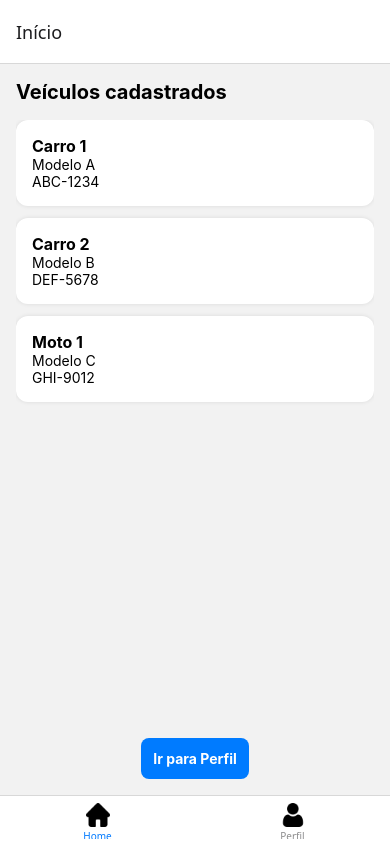
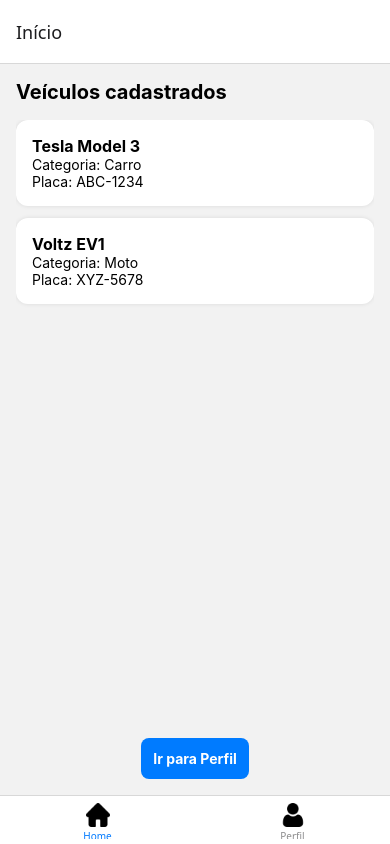
Before and after one commit to EduHoff/NeoCharge, a React Native app: screen /HomeScreen in a window 390 px wide. Built offline with nearby package versions, Linux system fonts and the light colour scheme.

Commit message:
usando veículos registrados no UserContext

```diff
--- a/App.tsx
+++ b/App.tsx
@@ -4,7 +4,7 @@ import { Image } from "react-native";
 
 import { UserProvider } from "./UserContext";
 import { PerfilScreen } from "./screens/PerfilScreen";
-import { HomeStack } from "./HomeStack"; // <-- adiciona isso
+import { HomeStack } from "./HomeStack";
 import { styles } from "./styles";
 
 const Tab = createBottomTabNavigator();
@@ -16,9 +16,9 @@ export default function App() {
         <Tab.Navigator>
           <Tab.Screen
             name="Home"
-            component={HomeStack} // <-- agora o Home usa o Stack
+            component={HomeStack}
             options={{
-              headerShown: false, // oculta o cabeçalho duplicado
+              headerShown: false,
               tabBarIcon: () => (
                 <Image source={require("./assets/home.png")} style={styles.icon_tab_styles} />
               ),
--- a/UserContext.tsx
+++ b/UserContext.tsx
@@ -1,5 +1,6 @@
 import React, { createContext, useState, ReactNode, useEffect } from "react";
 import { Usuario } from "./entities/Usuario";
+import { Veiculo } from "./entities/Veiculo";
 
 type UserContextType = {
   user: Usuario | null;
@@ -19,14 +20,24 @@ export function UserProvider({ children }: ProviderProps) {
   const [user, setUser] = useState<Usuario | null>(null);
 
   useEffect(() => {
-    const usuarioInicial = new Usuario(
+    const tamplateUser = new Usuario(
       "Fulano Beltrano de Sicrano",
       "fulanobeltranodesicrano@email.com",
       "111.111.111-11",
       require("./assets/default_profile.png")
     );
-    setUser(usuarioInicial);
+    setUser(tamplateUser);
+
+    const carro = new Veiculo("Tesla", "Model 3", 2023, "ABC-1234", "Preto", "Carro", 75, 40);
+    const moto = new Veiculo("Voltz", "EV1", 2022, "XYZ-5678", "Vermelha", "Moto", 5, 3);
+
+    tamplateUser.adicionarVeiculo(carro);
+    tamplateUser.adicionarVeiculo(moto);
+
+
   }, []);
+
+
 
   return (
     <UserContext.Provider value={{ user, setUser }}>
--- a/screens/HomeScreen.tsx
+++ b/screens/HomeScreen.tsx
@@ -1,12 +1,10 @@
 import { View, Text, TouchableOpacity, FlatList } from "react-native";
-
-const veiculos = [
-  { id: "1", nome: "Carro 1", modelo: "Modelo A", placa: "ABC-1234" },
-  { id: "2", nome: "Carro 2", modelo: "Modelo B", placa: "DEF-5678" },
-  { id: "3", nome: "Moto 1", modelo: "Modelo C", placa: "GHI-9012" },
-];
+import { useContext } from "react";
+import { UserContext } from "../UserContext";
 
 export function HomeScreen({ navigation }: any) {
+  const { user } = useContext(UserContext);
+
   return (
     <View style={{ flex: 1, padding: 16, backgroundColor: "#f2f2f2" }}>
       <Text style={{ fontSize: 20, fontWeight: "bold", marginBottom: 16 }}>
@@ -15,8 +13,8 @@ export function HomeScreen({ navigation }: any) {
 
       {/* LISTA DE CAIXAS */}
       <FlatList
-        data={veiculos}
-        keyExtractor={(item) => item.id}
+        data={user?.veiculos || []}
+        keyExtractor={(item) => item.placa}
         renderItem={({ item }) => (
           <TouchableOpacity
             onPress={() => navigation.navigate("VehicleDetails", { veiculo: item })}
@@ -31,9 +29,11 @@ export function HomeScreen({ navigation }: any) {
               elevation: 2,
             }}
           >
-            <Text style={{ fontSize: 16, fontWeight: "bold" }}>{item.nome}</Text>
-            <Text>{item.modelo}</Text>
-            <Text>{item.placa}</Text>
+            <Text style={{ fontSize: 16, fontWeight: "bold" }}>
+              {item.marca} {item.modelo}
+            </Text>
+            <Text>Categoria: {item.categoria}</Text>
+            <Text>Placa: {item.placa}</Text>
           </TouchableOpacity>
         )}
       />
--- a/screens/VehicleDetailsScreen.tsx
+++ b/screens/VehicleDetailsScreen.tsx
@@ -1,14 +1,25 @@
-import { View, Text } from "react-native";
+import { View, Text, Button } from "react-native";
 
-export function VehicleDetailsScreen({ route }: any) {
-  const { veiculo } = route.params;
+export function VehicleDetailsScreen({ route, navigation }: any) {
+  const { veiculo } = route.params; // ← recebendo veículo enviado pela Home
 
   return (
-    <View style={{ flex: 1, justifyContent: "center", alignItems: "center" }}>
-      <Text style={{ fontSize: 20, fontWeight: "bold" }}>Detalhes do Veículo</Text>
-      <Text style={{ marginTop: 10 }}>Nome: {veiculo.nome}</Text>
-      <Text>Modelo: {veiculo.modelo}</Text>
+    <View style={{ flex: 1, padding: 20, backgroundColor: "#f2f2f2" }}>
+      <Text style={{ fontSize: 22, fontWeight: "bold", marginBottom: 16 }}>
+        {veiculo.marca} {veiculo.modelo}
+      </Text>
+
       <Text>Placa: {veiculo.placa}</Text>
+      <Text>Cor: {veiculo.cor}</Text>
+      <Text>Categoria: {veiculo.categoria}</Text>
+      <Text>
+        Carga Atual: {veiculo.cargaAtual} / {veiculo.capacidadeTotal} kWh
+      </Text>
+      <Text style={{ marginVertical: 10 }}>
+        Bateria: {veiculo.porcentagemCarga.toFixed(1)}%
+      </Text>
+
+      <Button title="Voltar" onPress={() => navigation.goBack()} />
     </View>
   );
 }
```
